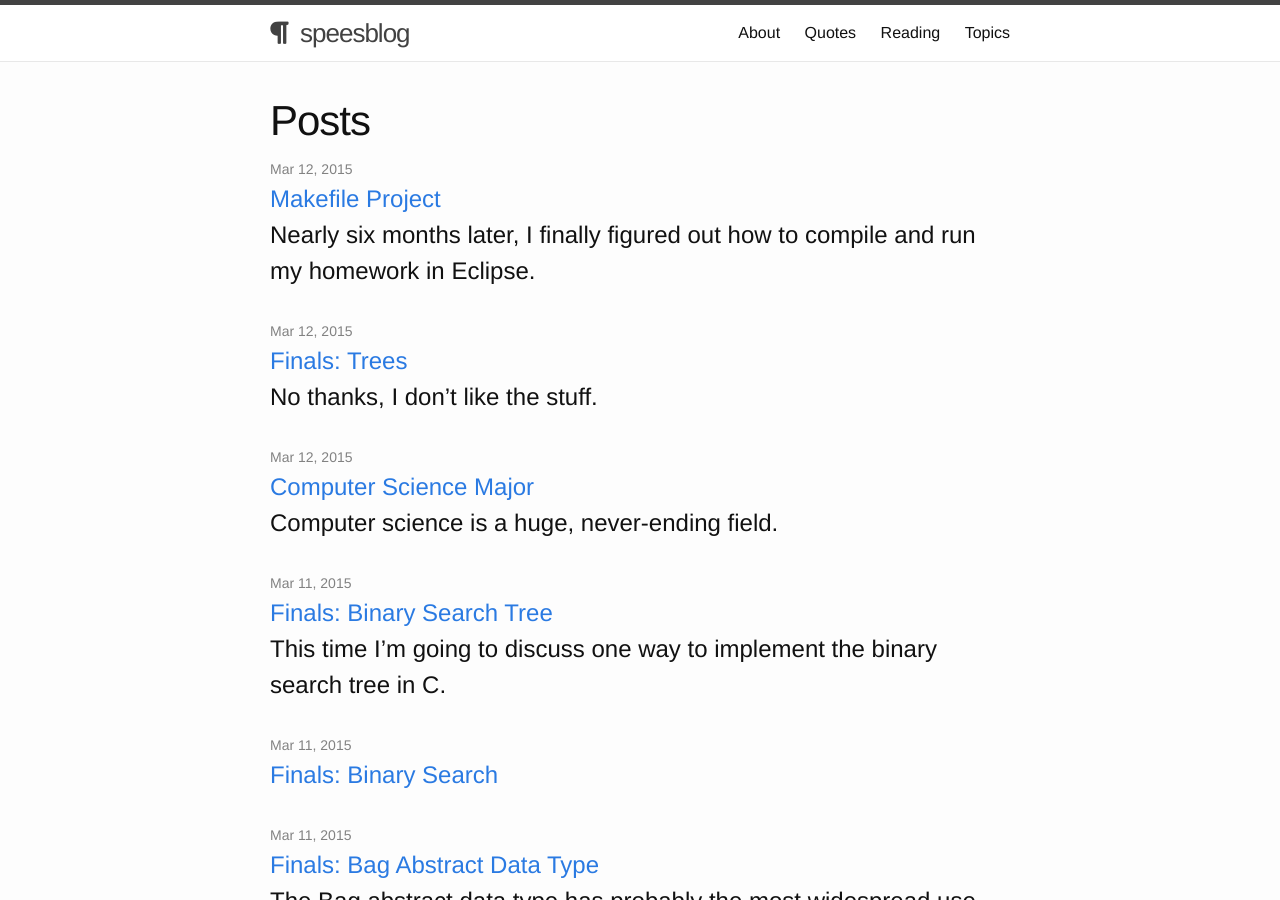
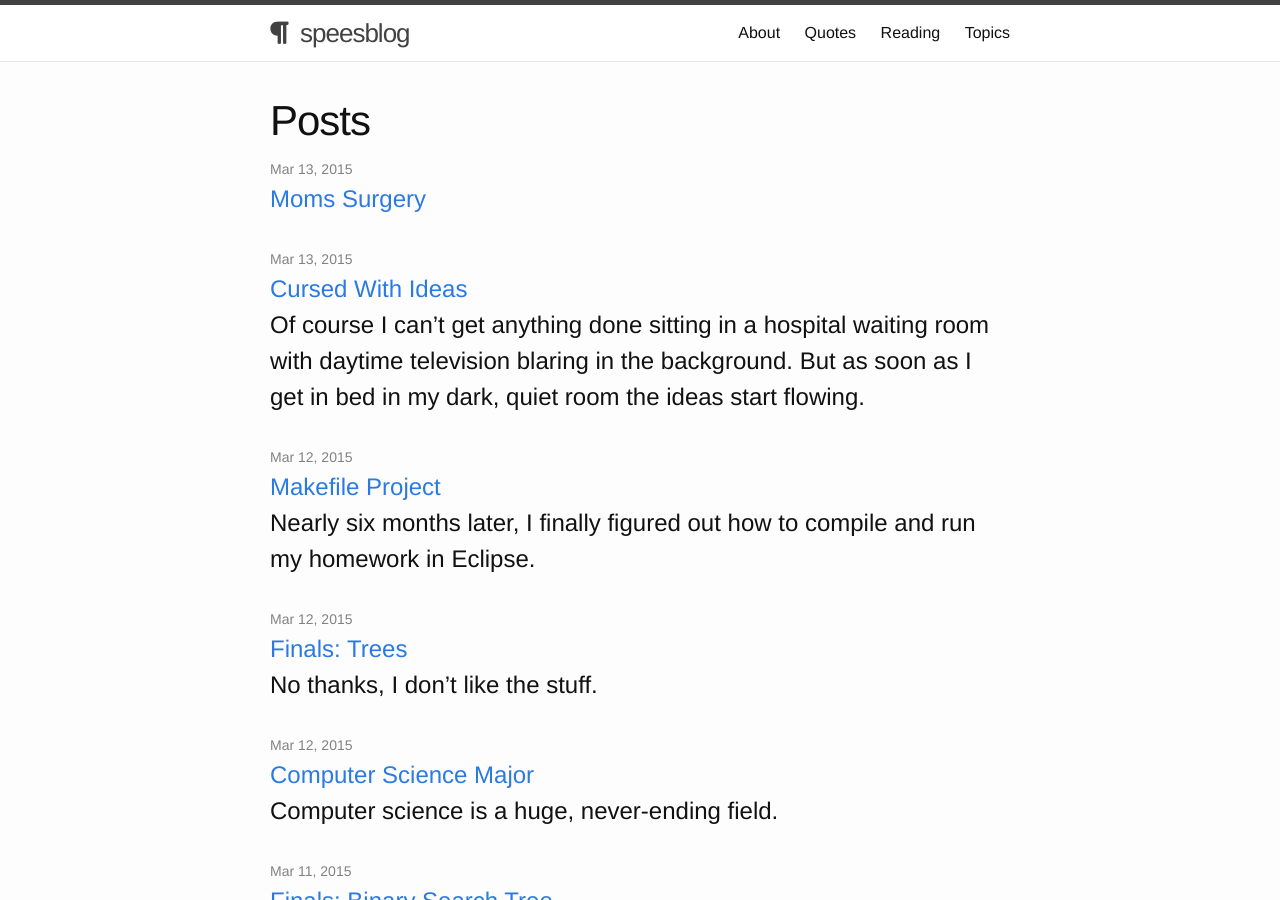
Before and after one commit to shelbyspees/speesblog, a Jekyll site: the page built from index.html, in a window 1280 px wide and 900 px high. Built offline with Jekyll 4.4.1, drawn with Linux system fonts in a browser that asks for light colours; nearby versions of some CDN libraries.

Commit message:
New posts

```diff
--- /dev/null
+++ b/_posts/2015-03-13-cursed-with-ideas.md
@@ -0,0 +1,13 @@
+---
+layout: post
+title: Cursed With Ideas
+category:
+---
+
+Of course I can't get anything done sitting in a hospital waiting room with daytime television blaring in the background. But as soon as I get in bed in my dark, quiet room the ideas start flowing.
+
+In the dark of the night, I'm doomed to be attacked by my thoughts.
+
+<iframe width="420" height="315" src="https://www.youtube.com/embed/Ocm8QdNR_d8" frameborder="0" allowfullscreen></iframe>
+
+(Yeah I've been listening to the *Anastasia* soundtrack on my commute. I had forgotten how great/cheesy the music is.)
```
Also changed, not shown: _posts/2015-03-11-finals-bag-adt.md (+34 -1 lines), _posts/2015-03-11-finals-bst.md (+19 -0 lines), _posts/2015-03-12-computer-science-major.md (+23 -0 lines), _posts/2015-03-13-moms-surgery.md (added).
